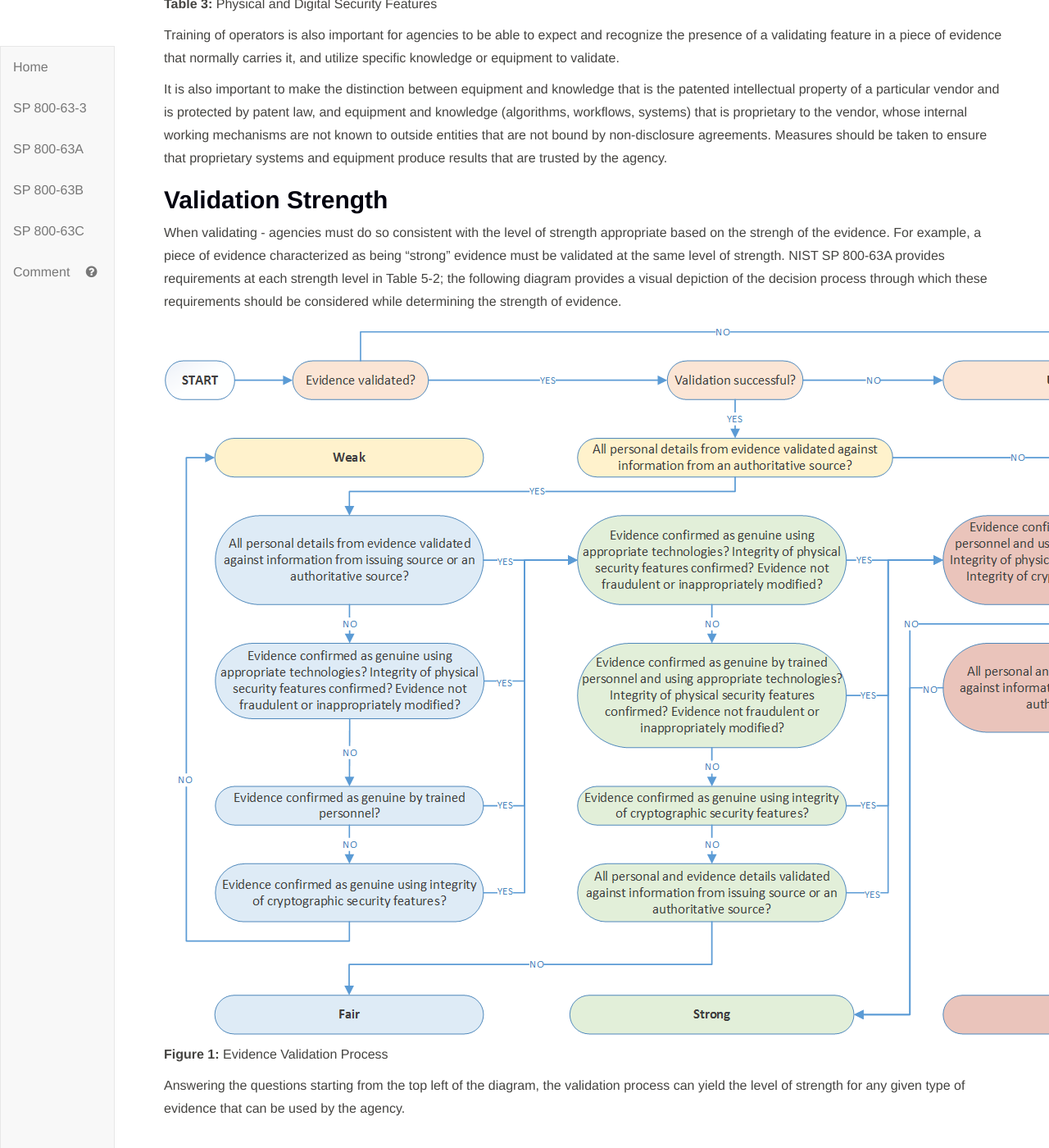
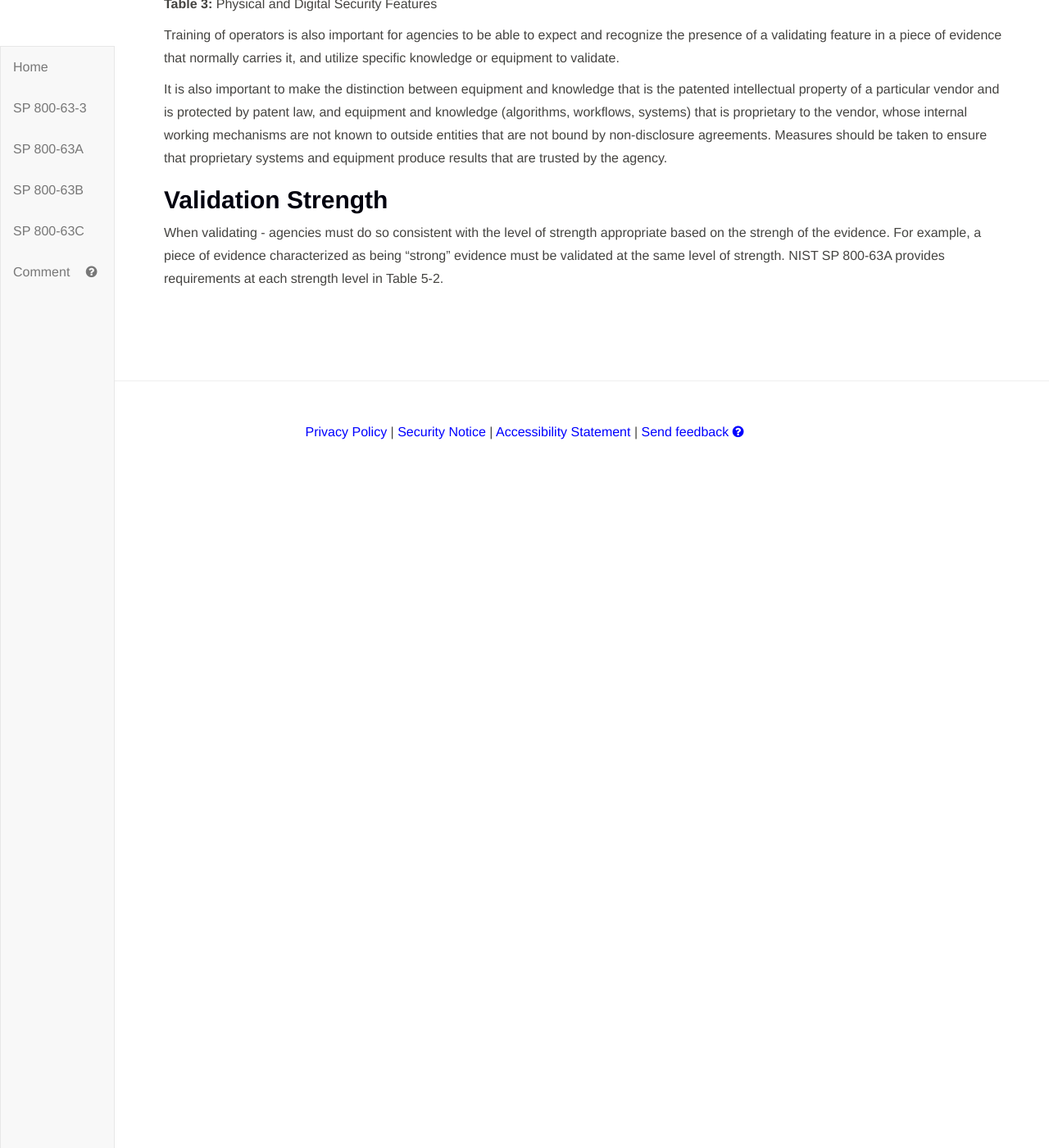
Before and after one commit to tridentity/800-63A-ImplGuide, a Jekyll site: the page built from 5_Validation.md, in a window 1280 px wide and 1400 px high, scrolled down 1787 px. Shown: the whole window at 82% size. Built offline with Jekyll 4.4.1, drawn with Linux system fonts in a browser that asks for light colours; our own code applies the rules of GitHub Pages for plain Markdown files; after the commit the page ends 2328 px from its top, so only the background shows below that.

Commit message:
Update 5_Validation.md

```diff
--- a/5_Validation.md
+++ b/5_Validation.md
@@ -39,10 +39,4 @@ It is also important to make the distinction between equipment and knowledge tha
 
 ## Validation Strength
 
-When validating - agencies must do so consistent with the level of strength appropriate based on the strengh of the evidence. For example, a piece of evidence characterized as being "strong" evidence must be validated at the same level of strength. NIST SP 800-63A provides requirements at each strength level in Table 5-2; the following diagram provides a visual depiction of the decision process through which these requirements should be considered while determining the strength of evidence.
-
-![Figure 1: Evidence Validation Process](media/workflow-6-evidence-validation.png)
-
-**Figure 1:** Evidence Validation Process
-
-Answering the questions starting from the top left of the diagram, the validation process can yield the level of strength for any given type of evidence that can be used by the agency.
+When validating - agencies must do so consistent with the level of strength appropriate based on the strengh of the evidence. For example, a piece of evidence characterized as being "strong" evidence must be validated at the same level of strength. NIST SP 800-63A provides requirements at each strength level in Table 5-2.
```
